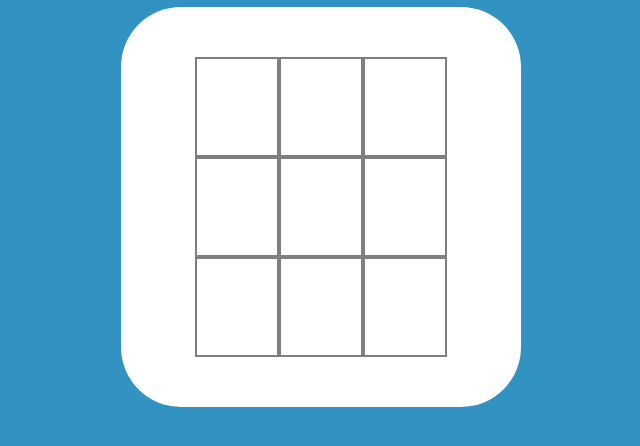
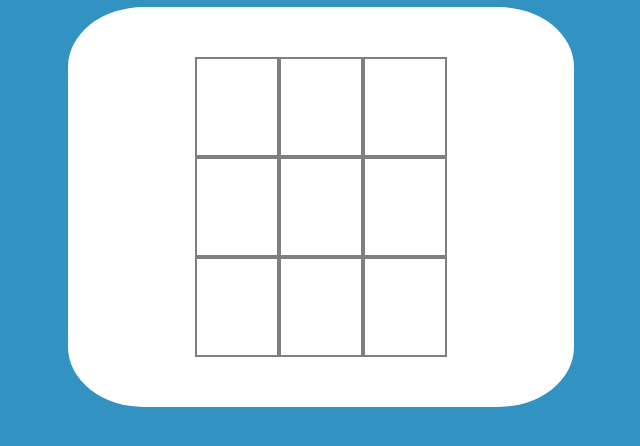
Before and after one commit to sempiternus-bit/remake, a plain HTML site: page index.html in a window 1280 px wide. Shown: the part 104-550 px from the top of the page, without its empty margins (319-959 px from the left). Drawn offline with Linux system fonts and the light colour scheme.

Commit message:
Update style.css

```diff
--- a/style.css
+++ b/style.css
@@ -28,7 +28,7 @@ section{
 	display: flex;
 	flex-direction: column;
 	background: #fff;
-	min-width: 400px;
+	min-width: 40%;
 	max-width: 100%;
 	min-height: 400px;
 	border-radius: 15%;
```
